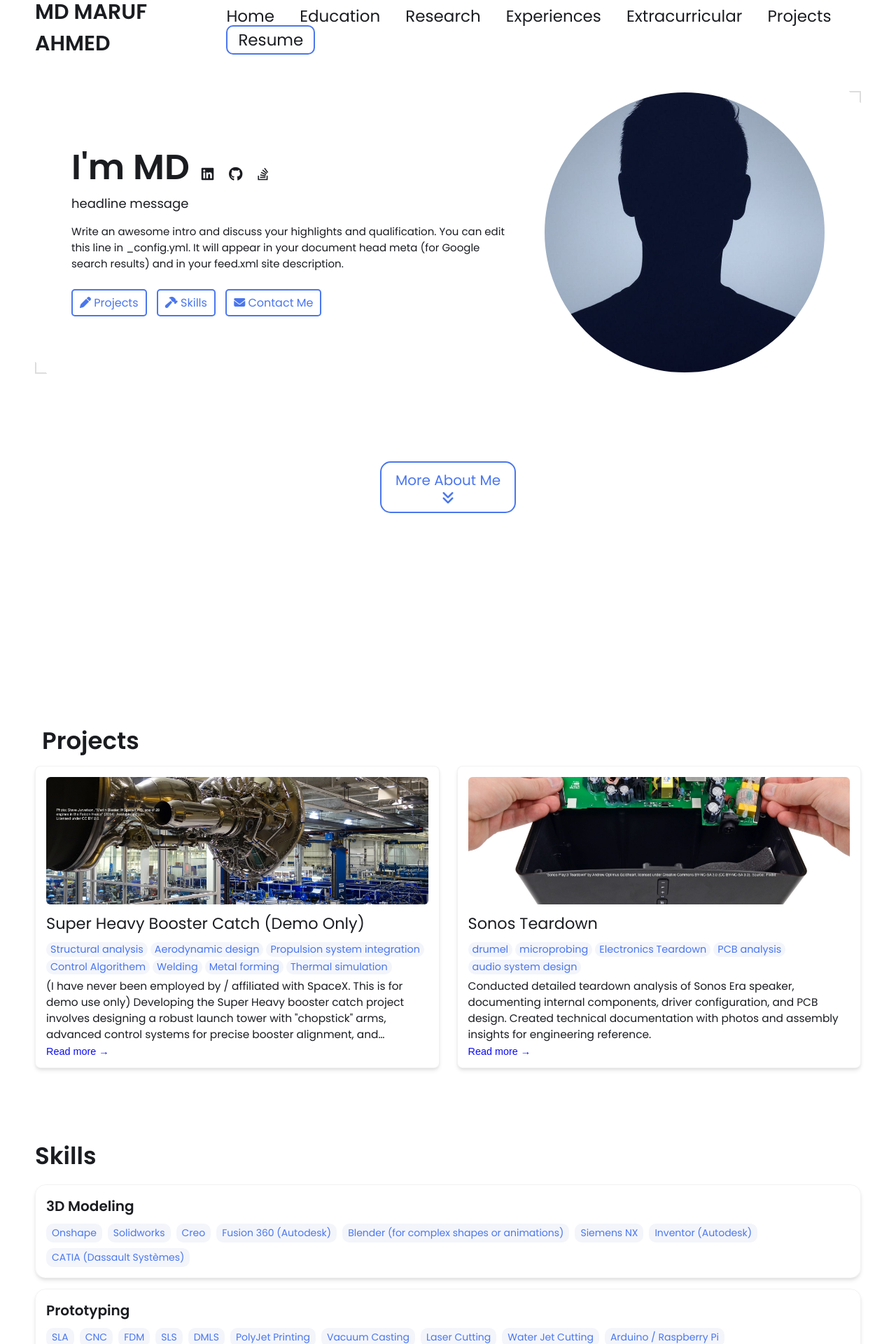
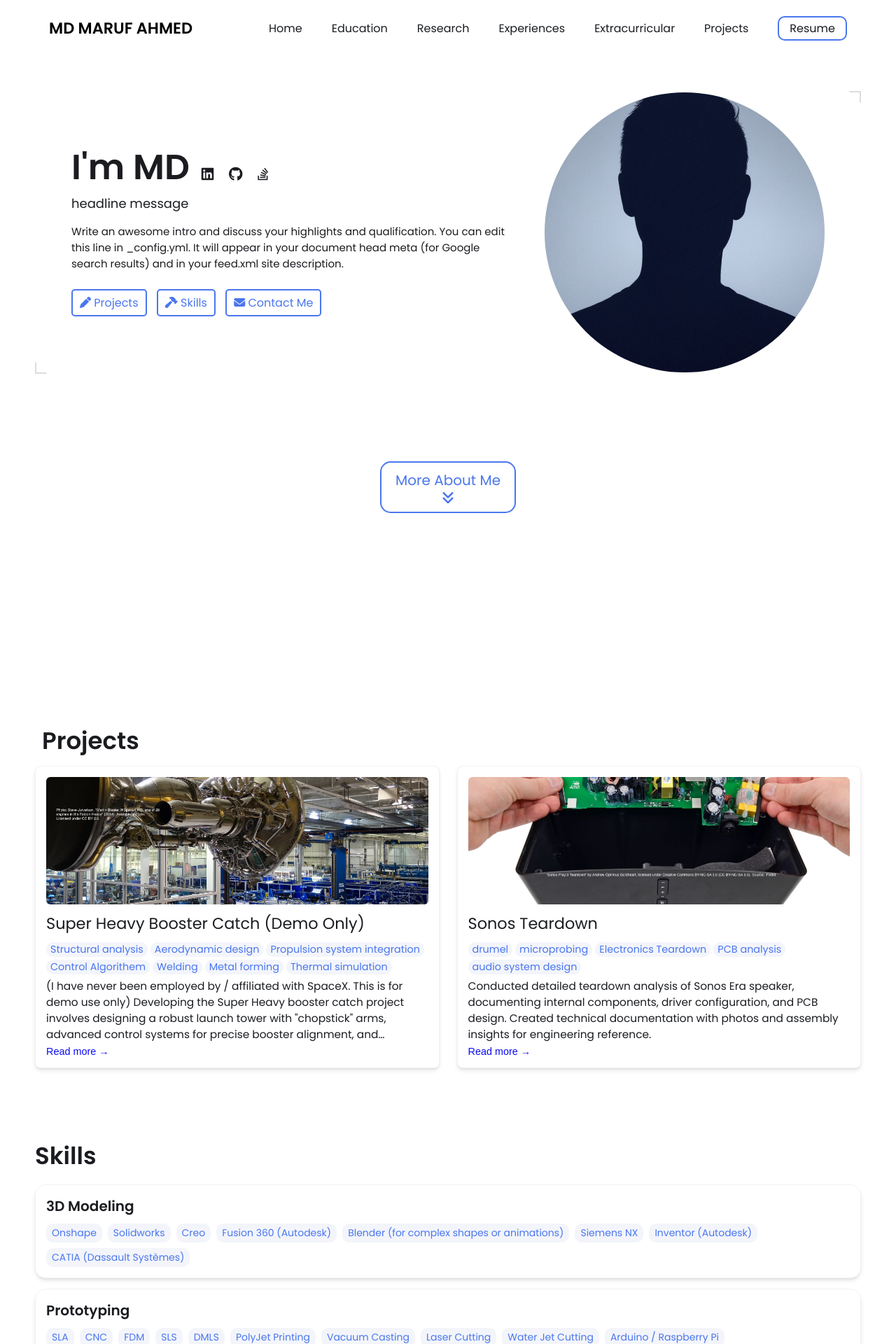
Before and after one commit to maruf066/maruf066.github.io, a Jekyll site: the page built from index.html, in a window 1280 px wide. Shown: the top 1920 px of the page at 70% size. Built offline with Jekyll 4.4.1, drawn with Linux system fonts in a browser that asks for light colours.

Commit message:
Lebel Changes 1

```diff
--- a/_includes/navbar.html
+++ b/_includes/navbar.html
@@ -1,4 +1,49 @@
 <!-- _includes/nav.html -->
+<style>
+    /* This CSS ensures everything stays on one line */
+    nav {
+        display: flex;
+        justify-content: space-between; /* Pushes name left, links right */
+        align-items: center;
+        flex-wrap: nowrap; /* Prevents wrapping to a new line */
+        padding: 10px 20px;
+    }
+
+    /* Styling for your Name (Left side) */
+    nav .left a {
+        font-weight: bold;
+        font-size: 1.4rem; /* Makes your name slightly bigger */
+        white-space: nowrap; /* Keeps your name on a single line */
+        text-decoration: none;
+        color: inherit;
+    }
+
+    /* Styling for the Links (Right side) */
+    nav .right.desktop-nav {
+        display: flex;
+        align-items: center;
+        gap: 12px; /* Space between each link */
+        white-space: nowrap;
+    }
+
+    nav .right.desktop-nav a {
+        font-size: 1rem; /* Normal size for the links */
+        text-decoration: none;
+        color: inherit;
+    }
+
+    /* Keeps the mobile menu hidden on desktop */
+    .menu-toggle, .mobile-nav {
+        display: none;
+    }
+
+    /* Show mobile menu button only on small screens */
+    @media (max-width: 900px) {
+        .desktop-nav { display: none !important; }
+        .menu-toggle { display: block; }
+    }
+</style>
+
 <nav>
     <div class="left">
         <a href="{{ site.baseurl }}/">{{site.name}}</a>
```
